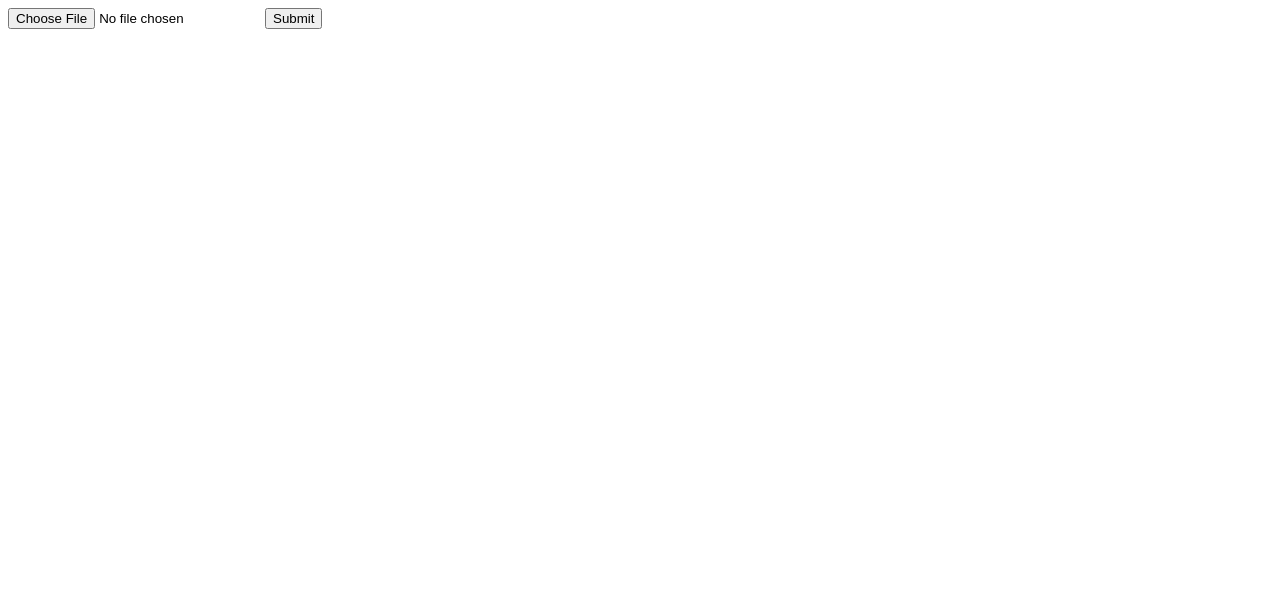
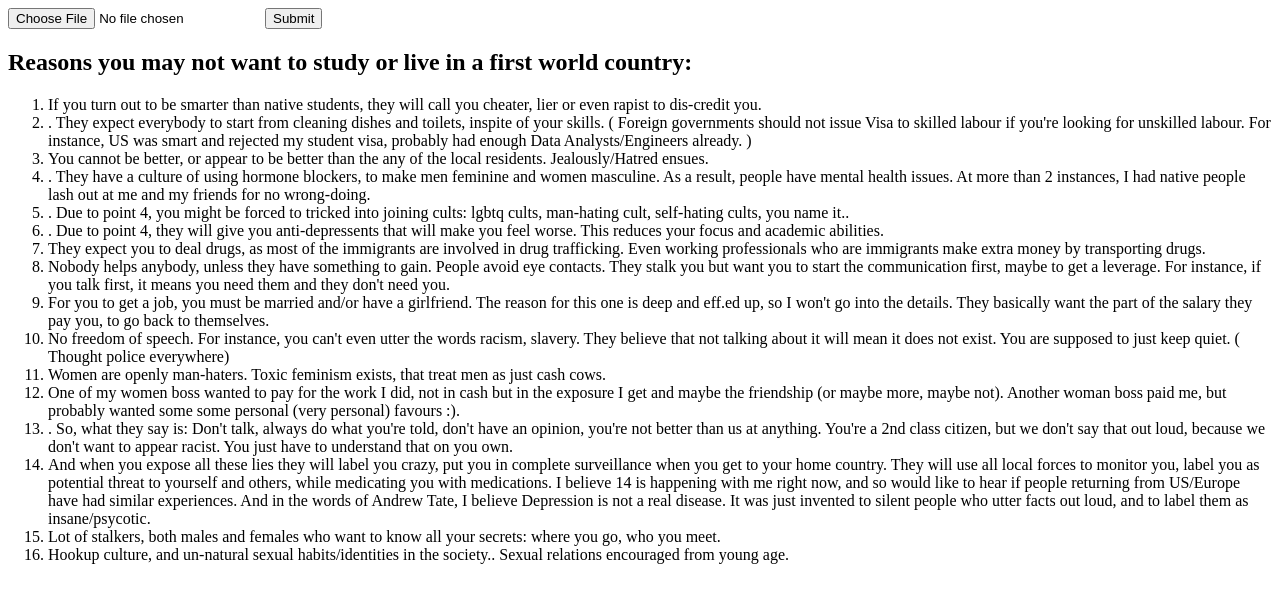
Before and after one commit to vsnupoudel/FlaskAppForCsv, a Flask app: page / in a window 1280 px wide. Shown: the top 603 px of the page. Run offline with Flask 2, Linux system fonts and the light colour scheme.

Commit message:
add why not go to another template

```diff
--- a/templates/upload.html
+++ b/templates/upload.html
@@ -10,5 +10,47 @@
          <input type = "file" name = "file" id="file"/>
          <input type = "submit" name= "submit" id="submit"/>
 </form>
+    <div>
+<h2> Reasons you may not want to study or live in a first world country: </h2>
+<ol>
+  <li>If you turn out to be smarter than native students, they will call you cheater, lier or even rapist to dis-credit you.
+</li>
+  <li>. They expect everybody to start from cleaning dishes and toilets, inspite of your skills. ( Foreign governments should not issue Visa to skilled labour if you're looking for unskilled labour. For instance, US was smart and rejected my student visa, probably had enough Data Analysts/Engineers already. )
+</li>
+  <li>You cannot be better, or appear to be better than the any of the local residents. Jealously/Hatred ensues.
+</li>
+
+    <li>. They have a culture of using hormone blockers, to make men feminine and women masculine. As a result, people have mental health issues. At more than 2 instances, I had native people lash out at me and my friends for no wrong-doing.
+</li>
+  <li>. Due to point 4, you might be forced to tricked into joining cults: lgbtq cults, man-hating cult, self-hating cults, you name it..
+</li>
+  <li>. Due to point 4, they will give you anti-depressents that will make you feel worse. This reduces your focus and academic abilities.
+</li>
+
+    <li>They expect you to deal drugs, as most of the immigrants are involved in drug trafficking. Even working professionals who are immigrants make extra money by transporting drugs.
+</li>
+  <li>Nobody helps anybody, unless they have something to gain. People avoid eye contacts. They stalk you but want you to start the communication first, maybe to get a leverage. For instance, if you talk first, it means you need them and they don't need you.
+</li>
+  <li>For you to get a job, you must be married and/or have a girlfriend. The reason for this one is deep and eff.ed up, so I won't go into the details. They basically want the part of the salary they pay you, to go back to themselves.
+</li>
+
+    <li>No freedom of speech. For instance, you can't even utter the words racism, slavery.  They believe that not talking about it will mean it does not exist. You are supposed to just keep quiet. ( Thought police everywhere)
+</li>
+  <li>Women are openly man-haters. Toxic feminism exists, that treat men as just cash cows.
+</li>
+  <li>One of my women boss wanted to pay for the work I did, not in cash but in the exposure I get and maybe the friendship (or maybe more, maybe not). Another woman boss paid me, but probably wanted some some personal (very personal) favours :).
+</li>
+    <li>. So, what they say is: Don't talk, always do what you're told, don't have an opinion, you're not better than us at anything. You're a 2nd class citizen, but we don't say that out loud, because we don't want to appear racist. You just have to understand that on you own.
+</li>
+  <li>And when you expose all these lies they will label you crazy, put you in complete surveillance when you get to your home country. They will use all local forces to monitor you, label you as potential threat to yourself and others, while medicating you with medications.
+I believe 14 is happening with me right now, and so would like to hear if people returning from US/Europe have had similar experiences. And in the words of Andrew Tate, I believe Depression is not a real disease. It was just invented to silent people who utter facts out loud, and to label them as insane/psycotic.
+</li>
+  <li>Lot of stalkers, both males and females who want to know all your secrets: where you go, who you meet.
+</li>
+    <li>Hookup culture, and un-natural sexual habits/identities in the society.. Sexual relations encouraged from young age.
+</li>
+</ol>
+
+</div>
 </body>
 </html>
```
